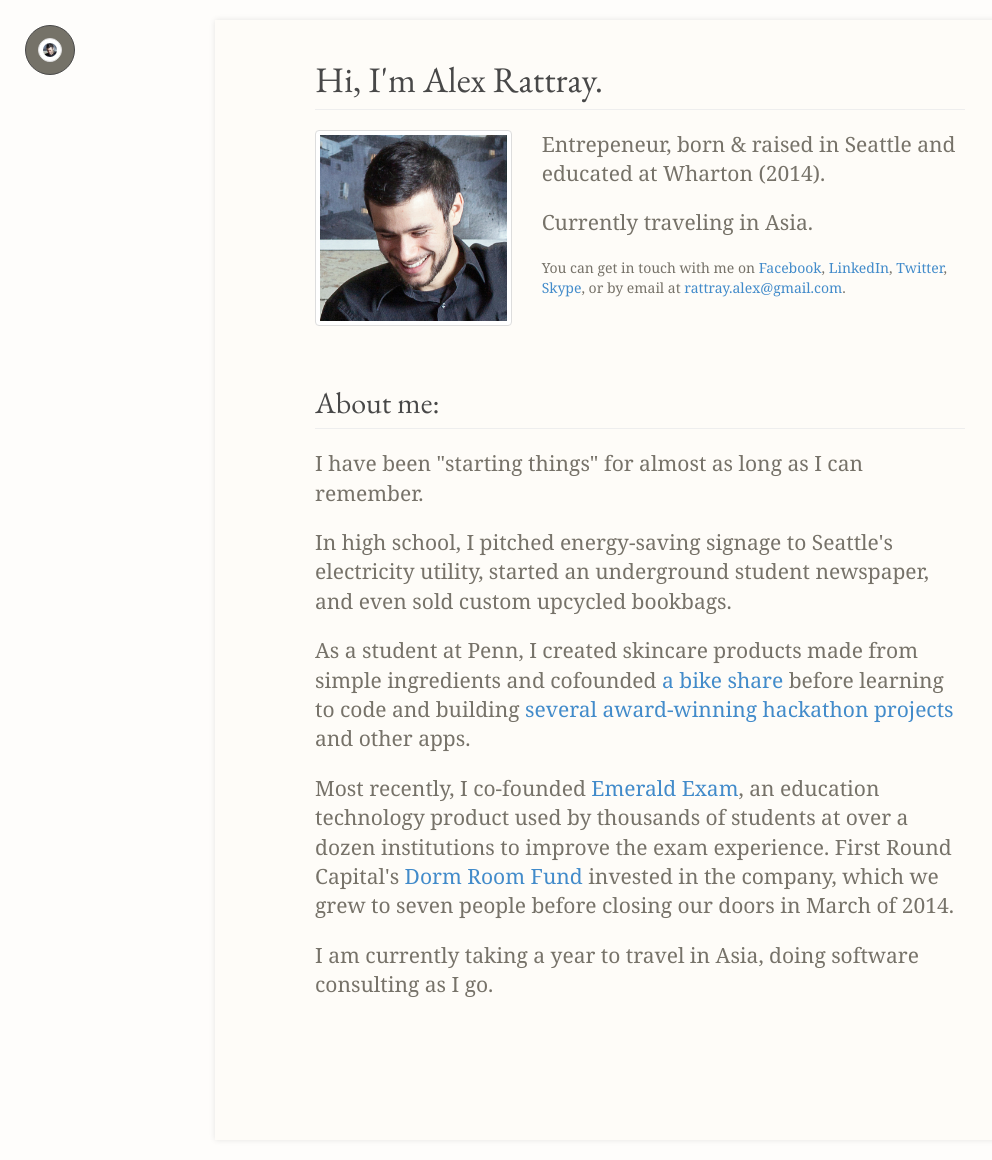
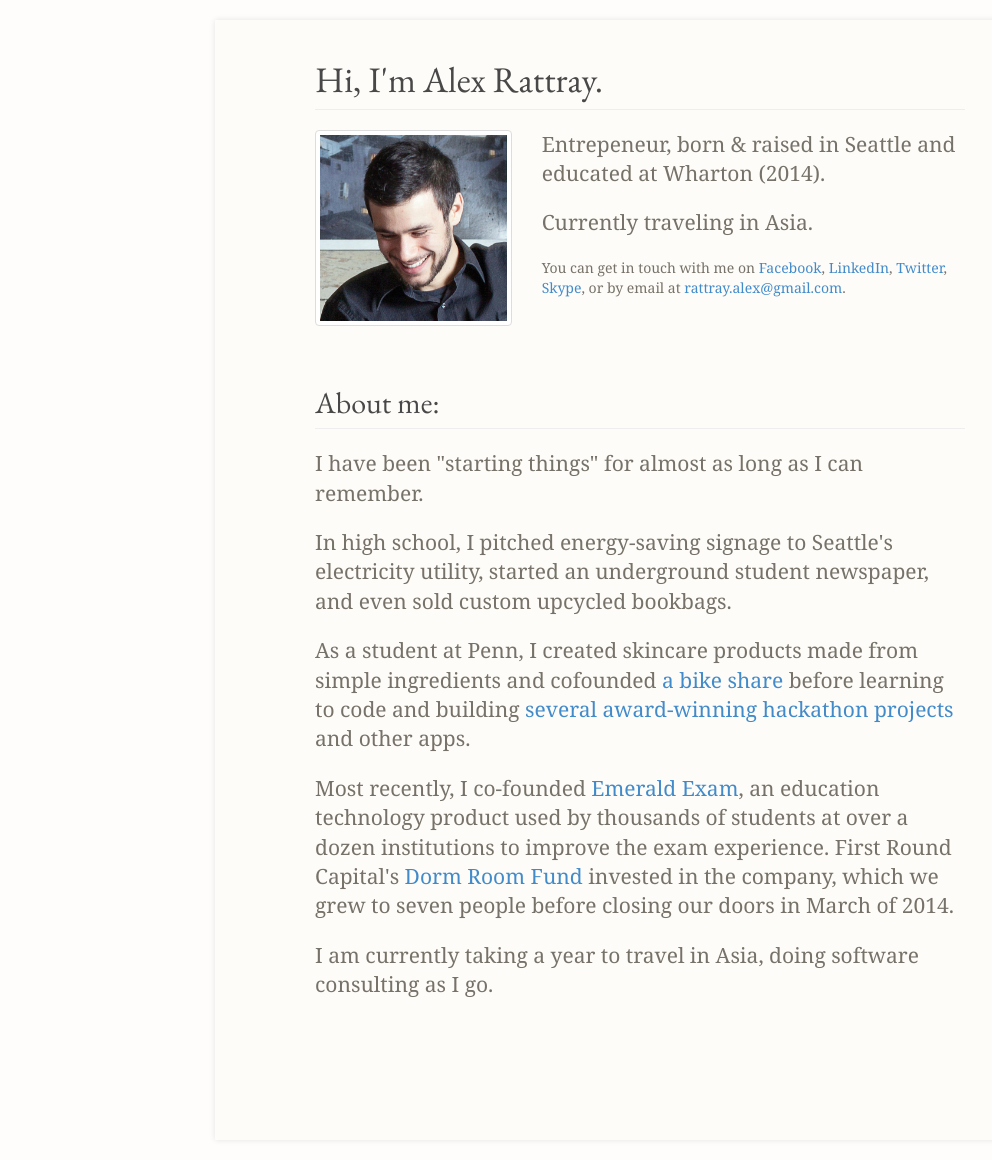
Before and after one commit to rattrayalex/rattrayalex.github.io, a Jekyll site: the page built from index.md, in a window 1280 px wide. Shown: the whole page, without its empty margins (0-992 px from the left). Built offline with Jekyll 4.4.1, drawn with Linux system fonts in a browser that asks for light colours; Markdown is read by kramdown in place of the engine named in the settings.

Commit message:
removed silly nav thing

```diff
--- a/_layouts/default.html
+++ b/_layouts/default.html
@@ -163,13 +163,14 @@ title: 'Alex Rattray'
 
     Please take note that this puppy is under construction.
     I'm in the process of tacking on some "weblog"-type-"features".
-    So kindly excuse some less-than-beautiful commenting etc.
+    So kindly excuse some less-than-beautiful code.
+    It's not what I consider quality.
   -->
 
-    <div class="row row-offcanvas row-offcanvas-left">
+    <!-- <div class="row row-offcanvas row-offcanvas-left"> -->
 
 
-      <div class="navbar-header">
+      <!-- <div class="navbar-header">
         <button
           type="button"
           class="btn btn-default btn-nav-topleft"
@@ -177,16 +178,12 @@ title: 'Alex Rattray'
           <img
             style="max-height: 300px; border-radius: 50%; max-height: 100px;"
             class="img-thumbnail"
-            src="/images/alex.jpg">
-          <!-- &bull;&bull;&bull; -->
+            src="/images/alex.jpg"
+          />
         </button>
-      </div>
+      </div> -->
 
-      <div class="col-xs-6 col-sm-3 sidebar-offcanvas" id="sidebar" role="navigation">
-
-        <div style="">
-
-        </div>
+      <!-- <div class="col-xs-6 col-sm-3 sidebar-offcanvas" id="sidebar" role="navigation">
 
         <h3 class="page-header">Pages</h3>
         <ul>
@@ -198,9 +195,9 @@ title: 'Alex Rattray'
             <li><a href="{{ post.url }}">{{ post.title }}</a></li>
           {% endfor %}
         </ul>
-      </div>
+      </div> -->
 
-      <div class="col-xs-12">
+      <!-- <div class="col-xs-12"> -->
         <div class="container page">
           {{content}}
           <br>
```
